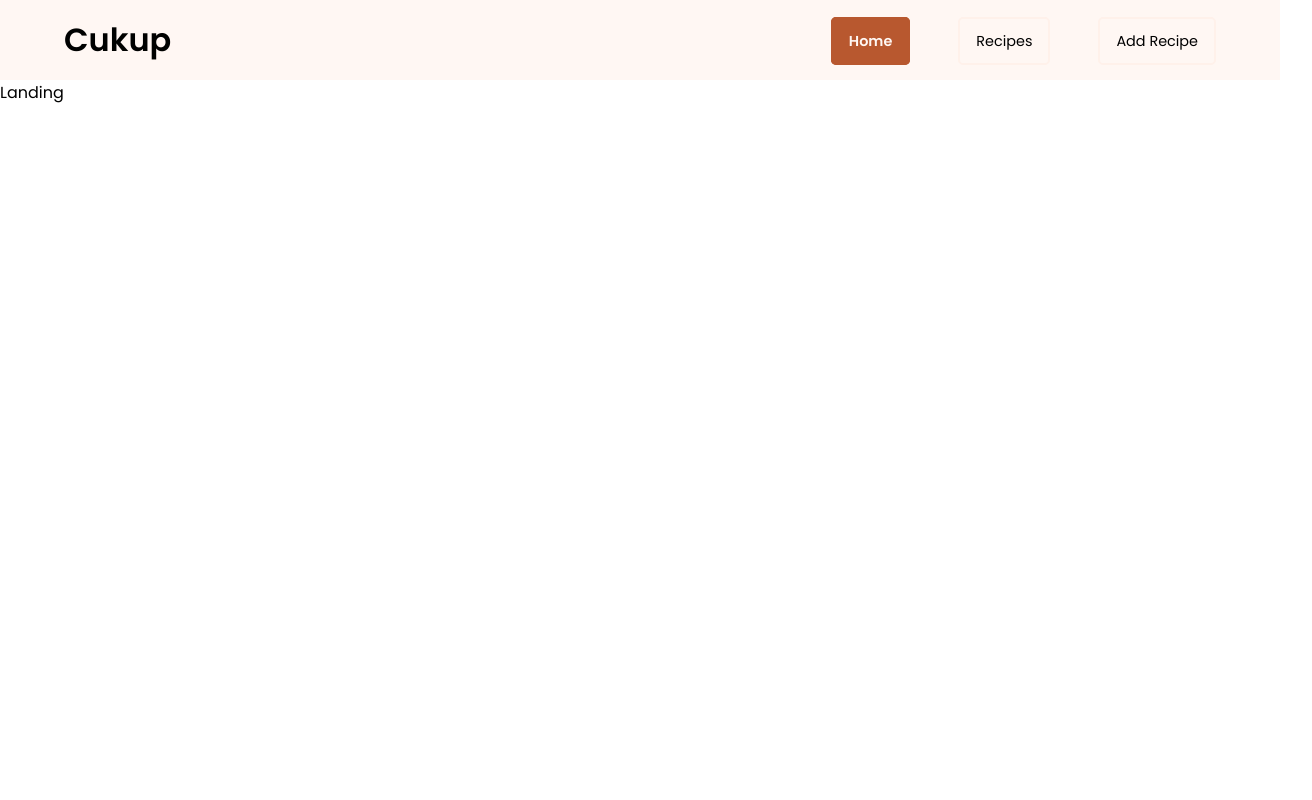
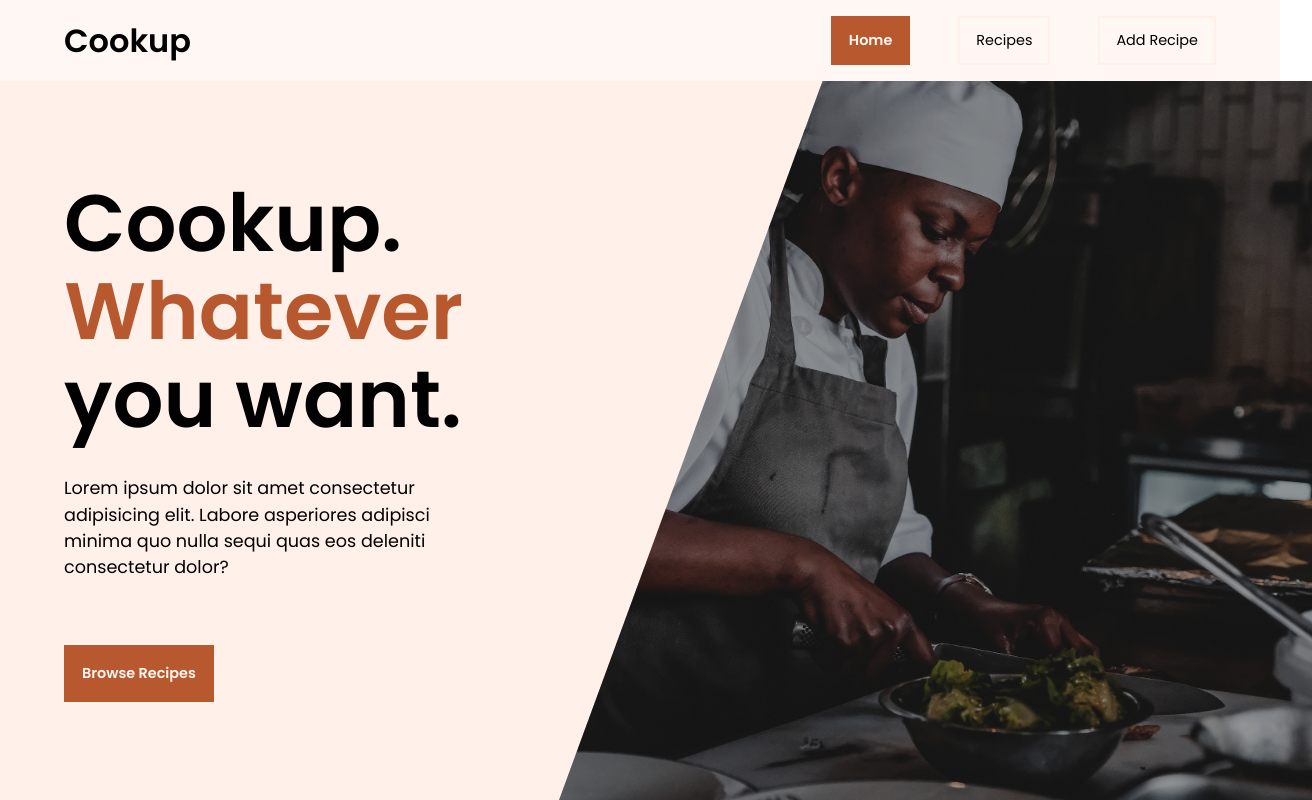
Before and after one commit to Ssevve/cookup-react-recipe-app, a React (Create React App) app: page / in a window 1280 px wide. Shown: the whole page, 1312 px wide, since content can reach past the window. Built offline with nearby package versions, Linux system fonts and the light colour scheme; the HTML template or start-up script is replaced by a standard one.

Commit message:
Add landing page styles

```diff
--- a/src/App.jsx
+++ b/src/App.jsx
@@ -1,4 +1,6 @@
 import { BrowserRouter as Router, Routes, Route } from 'react-router-dom';
+import './index.css';
+
 
 import Header from './components/Header';
 import Landing from './components/Landing';
@@ -8,12 +10,14 @@ import Recipes from './components/Recipes';
 function App() {
   return (
     <Router>
+      <div className="flex flex-column h-full">
         <Header />
         <Routes>
           <Route path="/" element={<Landing />} />
           <Route path="/recipes" element={<Recipes />} />
           <Route path="/add" element={<AddRecipe />} />
         </Routes>
+      </div>
     </Router>
   );
 }
--- a/src/components/Header.css
+++ b/src/components/Header.css
@@ -14,18 +14,6 @@
   gap: 3rem;
 }
 
-.header__link {
-  border: 2px solid var(--clr-secondary);
-  padding: 0.75rem 1rem;
-  border-radius: 5px;
-  text-decoration: none;
-  font-size: 0.9rem;
-}
-
-.header__link:hover {
-  background: var(--clr-secondary);
-}
-
 .header__link.active {
   background: var(--clr-accent);
   border-color: var(--clr-accent);
--- a/src/components/Header.jsx
+++ b/src/components/Header.jsx
@@ -7,22 +7,22 @@ export default function Header() {
     <header className="header">
       <div className="container flex justify-content-sb align-items-center">
         <NavLink className="header__logo" to="/">
-          <span>Cukup</span>
+          <span>Cookup</span>
         </NavLink>
         <nav className="header__nav">
           <ul className="header__link-list flex">
             <li>
-              <NavLink activeClassName='active' className="header__link" to="/" end>
+              <NavLink activeClassName='active' className="btn header__link" to="/" end>
                 Home
               </NavLink>
             </li>
             <li>
-              <NavLink activeClassName='active' className="header__link" to="/recipes">
+              <NavLink activeClassName='active' className="btn header__link" to="/recipes">
                 Recipes
               </NavLink>
             </li>
             <li>
-              <NavLink activeClassName='active' className="header__link" to="/add">
+              <NavLink activeClassName='active' className="btn header__link" to="/add">
                 Add Recipe
               </NavLink>
             </li>
--- /dev/null
+++ b/src/components/Landing.css
@@ -0,0 +1,41 @@
+.hero {
+  background: var(--clr-secondary);
+  flex: 1;
+}
+
+.hero__body {
+  flex: 0.3;
+}
+
+.hero__title {
+  font-size: 5rem;
+  line-height: 1.1;
+}
+
+.hero__copy {
+  margin-top: 2rem;
+  font-size: 1.1rem;
+  line-height: 1.5;
+}
+
+.hero__image {
+  background-image: url('/public/images/cook-bg.jpg');
+  background-repeat: no-repeat;
+  background-size: cover;
+  background-position-y: 45%;
+  height: 100%;
+  flex: 0.7;
+  position: relative;
+  left: 6rem;
+  clip-path: polygon(35% 0, 100% 0, 100% 100%, 0% 100%);
+}
+
+.hero__image::after {
+  content: '';
+  position: absolute;
+  top: 0;
+  lefT: 0;
+  width: 100%;
+  height: 100%;
+  background: rgba(0, 0, 0, 0.4);
+}
--- a/src/components/Landing.jsx
+++ b/src/components/Landing.jsx
@@ -1,3 +1,22 @@
+import { Link } from 'react-router-dom';
+import '../index.css';
+import './Landing.css';
+
 export default function Landing() {
-  return <div>Landing</div>;
+  return (
+    <main className="hero">
+      <div className="container flex justify-content-sb h-full align-items-center">
+        <section className="hero__body">
+          <h1 class="hero__title">
+            Cookup.
+            <span className="highlighted-text block-text">Whatever</span>
+            you want.
+          </h1>
+          <p className="hero__copy">Lorem ipsum dolor sit amet consectetur adipisicing elit. Labore asperiores adipisci minima quo nulla sequi quas eos deleniti consectetur dolor?</p>
+          <Link to="/recipes" class="btn btn--cta">Browse Recipes</Link>
+        </section>
+        <section className="hero__image"></section>
+      </div>
+    </main>
+  );
 }
--- a/src/index.css
+++ b/src/index.css
@@ -1,8 +1,11 @@
 :root {
+  --ff-body: 'Poppins', sans-serif;
+
   --clr-font-body: #000100;
   --clr-primary: #fff7f3;
   --clr-secondary: #fff1ea;
   --clr-accent: #b8582f;
+  --clr-accent-hover: #b9633e;
 }
 
 * {
@@ -12,8 +15,12 @@
 
 /* GLOBAL */
 body {
-  font-family: 'Poppins', sans-serif;
+  font-family: var(--ff-body);
   color: var(--clr-font-body);
+}
+
+#root {
+ height: 100vh;
 }
 
 a {
@@ -31,6 +38,10 @@ a {
   display: flex;
 }
 
+.flex-column {
+  flex-direction: column;
+}
+
 .justify-content-sb {
   justify-content: space-between;
 }
@@ -38,3 +49,45 @@ a {
 .align-items-center {
   align-items:center;
 }
+
+.h-full {
+  height: 100%;
+}
+
+.highlighted-text {
+  color: var(--clr-accent);
+}
+
+.block-text {
+  display: block;
+}
+
+.btn {
+  background: var(--clr-primary);
+  border: 2px solid var(--clr-secondary);
+  padding: 0.75rem 1rem;
+  text-decoration: none;
+  font-size: 0.9rem;
+  /* clip-path: polygon(0 0, 90% 0, 100% 20%, 100% 100%, 10% 100%, 0 80%); */
+  cursor: pointer;
+  display: inline-block;
+  transition: all 0.1s ease-in-out;
+}
+
+.btn:hover {
+  background: var(--clr-secondary);
+}
+
+.btn--cta {
+  background: var(--clr-accent);
+  border-color: var(--clr-accent);
+  color: var(--clr-primary);
+  font-weight: 600;
+  padding: 1rem;
+  margin-top: 4rem;
+}
+
+.btn--cta:hover {
+  background: var(--clr-accent-hover);
+  border-color: var(--clr-accent-hover);
+}
```
Also changed, not shown: public/images/cook-bg.jpg (added). Lines whose indentation alone changed are shown as unchanged.
